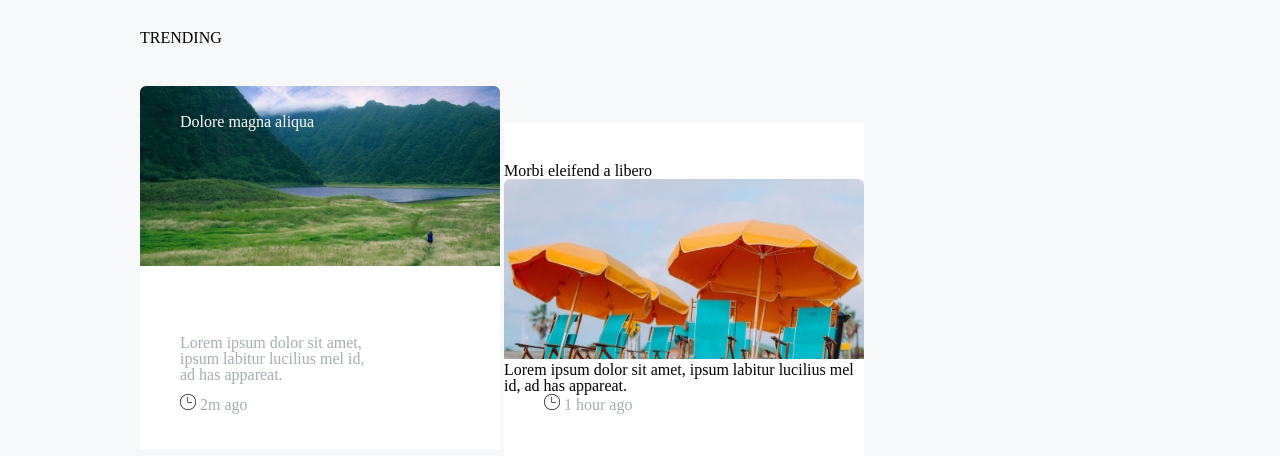
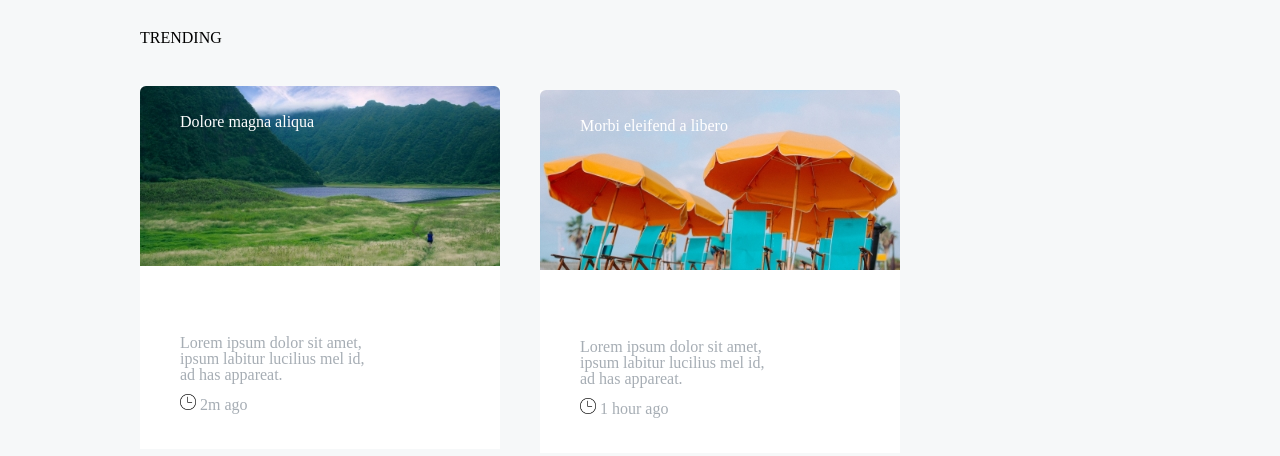
Before and after one commit to CharoChavleishvili/Lesson-5, a plain HTML site: page index.html in a window 1280 px wide. Shown: the part 70-526 px from the top of the page. Drawn offline with Linux system fonts and the light colour scheme.

Commit message:
add bloch 2 fully

```diff
--- a/css/style.css
+++ b/css/style.css
@@ -103,16 +103,37 @@ body{
 	display: inline-block;
 	width: 360px;
 	background-color: white;
+	position: absolute;
+	left: 400px;
+	top: 85px;
 }
 .block3 {
-	margin-top: 40px;
+	-top: 40px;
 	background-color: white;
 	width: 360px;
 	position: relative;
-
+	vertical-align: top;
 }
 .block4 {
 	width: 360px;
 	background-color: white;
 	height: 180px;
 }
+.block3h3 {
+	position: absolute;
+	color: white;
+	width: 280px;
+	top: 28px;
+	right: 40px;
+	bottom: 136px;
+	left: 40px;
+
+}
+.par2 {
+	width: 280px;
+	padding-top: 66px;
+	padding-right: 40px;
+	padding-bottom: 11px;
+	padding-left: 40px;
+	color: #A6ADB4;
+}
--- a/index.html
+++ b/index.html
@@ -51,7 +51,7 @@
 				<h3 class="block3h3">
 					Morbi eleifend a libero
 				</h3>
-				<img src="images/1.jpg" alt="image1">
+				<img class="umbrella" src="images/1.jpg" alt="image1">
 				</div>
 				<div class="block4">
 					<p class="par2">
```
